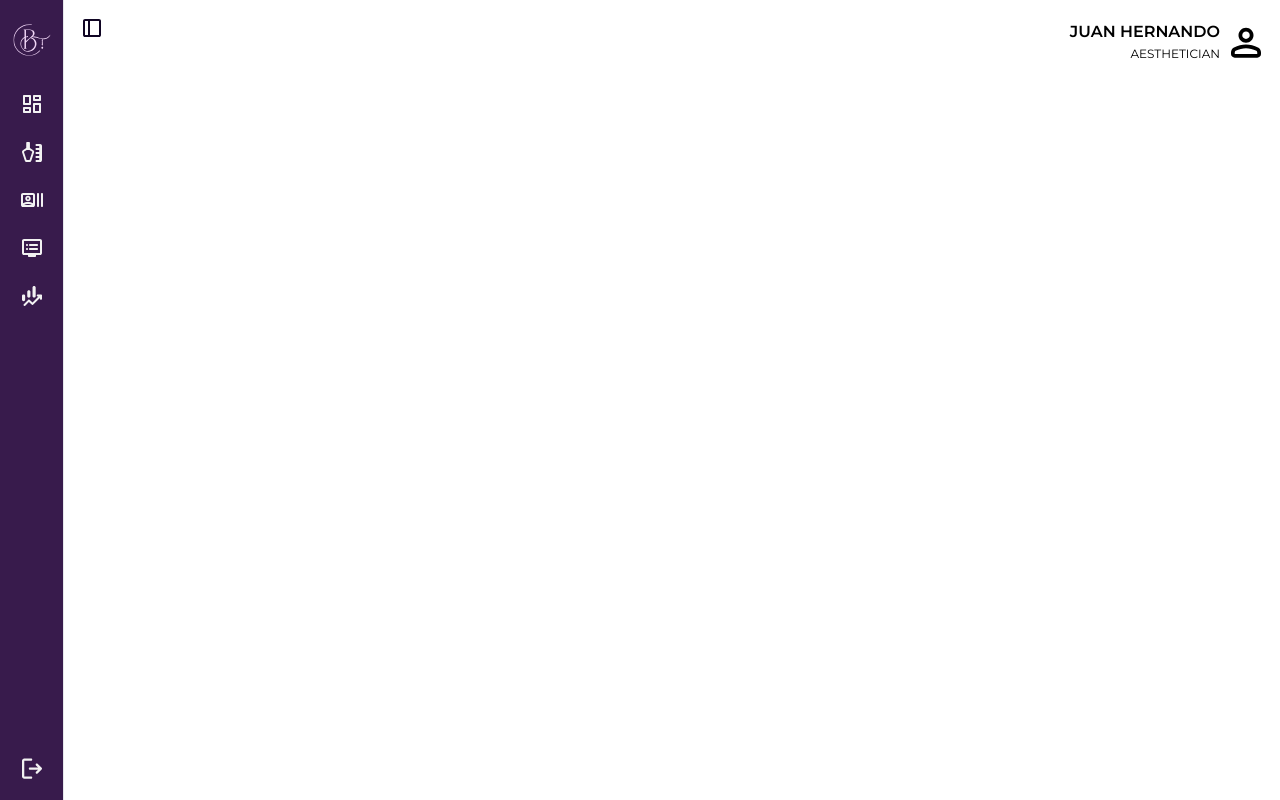
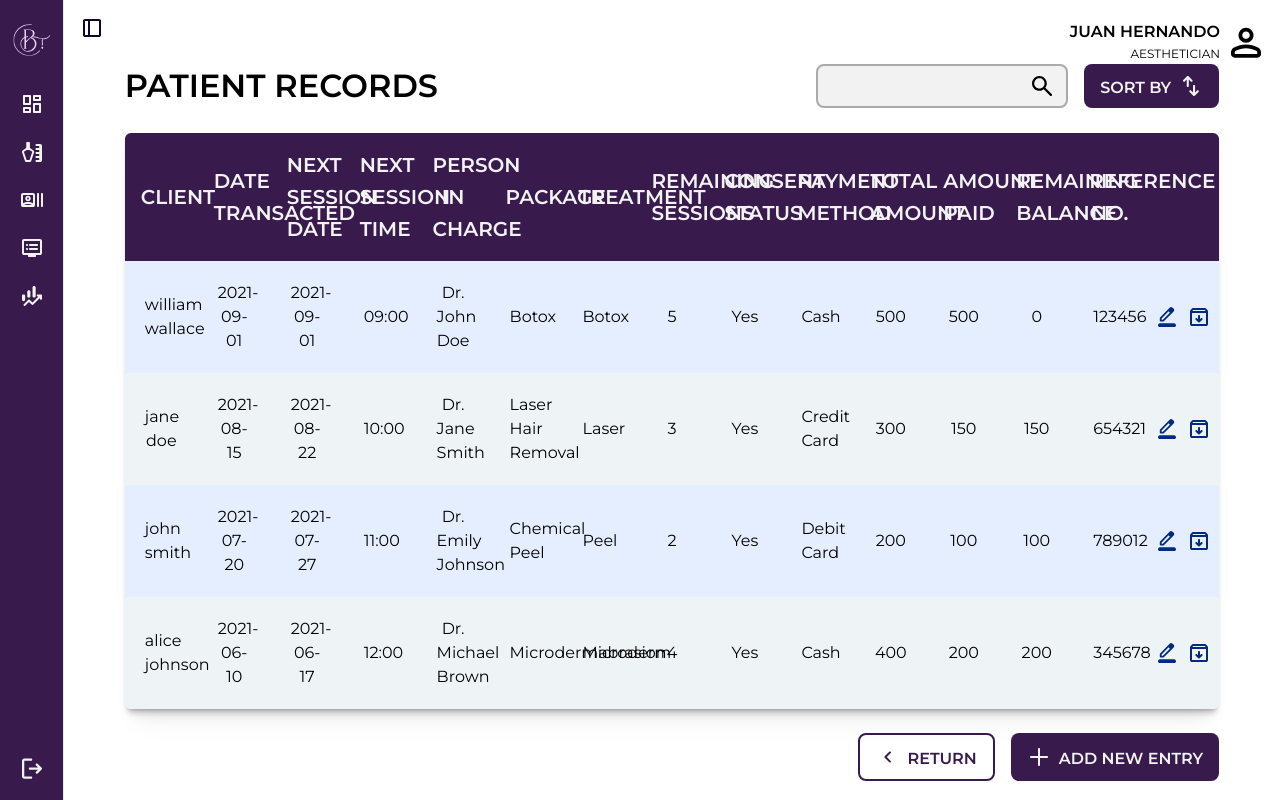
Before and after one commit to SoftwareEnginneringBeautox/testRepository, a React (Vite) app in the folder client/: page /PatientRecordsDatabase in a window 1280 px wide. Built offline with nearby package versions, Linux system fonts and the light colour scheme.

Commit message:
Created PatientRecords Page

```diff
--- a/client/src/App.jsx
+++ b/client/src/App.jsx
@@ -41,6 +41,8 @@ import Login from "./pages/Login";
 import Fin from "./pages/FinancialOverview";
 import AdministratorDashboard from "./pages/AdminDashboard";
 import StaffDashboard from "./pages/StaffDashboard";
+import PatientRecordsDatabase from "./pages/PatientRecordsDatabase";
+import AdministratorServices from "./pages/AdministratorServices";
 
 function App() {
   const [currentDate, setCurrentDate] = useState(new Date());
@@ -126,6 +128,14 @@ function App() {
           <Route path="/FinancialOverview" element={<Fin />} />
           <Route path="/AdminDashboard" element={<AdministratorDashboard />} />
           <Route path="/StaffDashboard" element={<StaffDashboard />} />
+          <Route
+            path="/PatientRecordsDatabase"
+            element={<PatientRecordsDatabase />}
+          />
+          <Route
+            path="/AdministratorServices"
+            element={<AdministratorServices />}
+          />
         </Routes>
       </BrowserRouter>
     </div>
--- a/client/src/pages/AdministratorServices.jsx
+++ b/client/src/pages/AdministratorServices.jsx
@@ -55,9 +55,6 @@ function AdministratorServices() {
             <td>4</td>
             <td>5</td>
             <td></td>
-          </tr>
-          <tr>
-            <Pagination />
           </tr>
         </tbody>
       </table>
--- /dev/null
+++ b/client/src/pages/PatientRecordsDatabase.jsx
@@ -0,0 +1,155 @@
+import React from "react";
+import { CTAButton, OutlineButton } from "@/Components";
+import ChevronLeftIcon from "@/assets/icons/ChevronLeftIcon";
+import PlusIcon from "@/assets/icons/PlusIcon";
+import SortIcon from "@/assets/icons/SortIcon";
+import MagnifyingGlassIcon from "@/assets/icons/MagnifyingGlassIcon";
+import EditIcon from "@/assets/icons/EditIcon";
+import ArchiveIcon from "@/assets/icons/ArchiveIcon";
+
+function PatientRecordsDatabase() {
+  //dummy data
+
+  const dummyRecords = [
+    {
+      client: "william wallace",
+      dateTransacted: "2021-09-01",
+      nextSessionDate: "2021-09-01",
+      nextSessionTime: "09:00",
+      personInCharge: "Dr. John Doe",
+      package: "Botox",
+      treatment: "Botox",
+      remainingSessions: 5,
+      consentStatus: "Yes",
+      paymentMethod: "Cash",
+      totalAmount: 500,
+      amountPaid: 500,
+      remainingBalance: 0,
+      referenceNo: "123456"
+    },
+    {
+      client: "jane doe",
+      dateTransacted: "2021-08-15",
+      nextSessionDate: "2021-08-22",
+      nextSessionTime: "10:00",
+      personInCharge: "Dr. Jane Smith",
+      package: "Laser Hair Removal",
+      treatment: "Laser",
+      remainingSessions: 3,
+      consentStatus: "Yes",
+      paymentMethod: "Credit Card",
+      totalAmount: 300,
+      amountPaid: 150,
+      remainingBalance: 150,
+      referenceNo: "654321"
+    },
+    {
+      client: "john smith",
+      dateTransacted: "2021-07-20",
+      nextSessionDate: "2021-07-27",
+      nextSessionTime: "11:00",
+      personInCharge: "Dr. Emily Johnson",
+      package: "Chemical Peel",
+      treatment: "Peel",
+      remainingSessions: 2,
+      consentStatus: "Yes",
+      paymentMethod: "Debit Card",
+      totalAmount: 200,
+      amountPaid: 100,
+      remainingBalance: 100,
+      referenceNo: "789012"
+    },
+    {
+      client: "alice johnson",
+      dateTransacted: "2021-06-10",
+      nextSessionDate: "2021-06-17",
+      nextSessionTime: "12:00",
+      personInCharge: "Dr. Michael Brown",
+      package: "Microdermabrasion",
+      treatment: "Microderm",
+      remainingSessions: 4,
+      consentStatus: "Yes",
+      paymentMethod: "Cash",
+      totalAmount: 400,
+      amountPaid: 200,
+      remainingBalance: 200,
+      referenceNo: "345678"
+    }
+  ];
+
+  return (
+    <div className="flex flex-col gap-[1.5rem]">
+      <div className="flex justify-between items-center">
+        <h4 className="font-semibold text-[2rem] leading-[2.8rem]">
+          PATIENT RECORDS
+        </h4>
+        <div className="flex gap-4">
+          <div className="input-field">
+            <input type="text" className="text-input" />
+            <button>
+              <MagnifyingGlassIcon />
+            </button>
+          </div>
+          <CTAButton text="SORT BY" rightIcon={<SortIcon />} />
+        </div>
+      </div>
+      <table className="PRISM-table">
+        <thead>
+          <tr>
+            <th>CLIENT</th>
+            <th>DATE TRANSACTED</th>
+            <th>NEXT SESSION DATE</th>
+            <th>NEXT SESSION TIME</th>
+            <th>PERSON IN CHARGE</th>
+            <th>PACKAGE</th>
+            <th>TREATMENT</th>
+            <th>REMAINING SESSIONS</th>
+            <th>CONSENT STATUS</th>
+            <th>PAYMENT METHOD</th>
+            <th>TOTAL AMOUNT</th>
+            <th>AMOUNT PAID</th>
+            <th>REMAINING BALANCE</th>
+            <th>REFERENCE NO.</th>
+            <th></th>
+          </tr>
+        </thead>
+        <tbody>
+          {dummyRecords.map((record, index) => (
+            <tr key={index}>
+              <td>{record.client}</td>
+              <td>{record.dateTransacted}</td>
+              <td>{record.nextSessionDate}</td>
+              <td>{record.nextSessionTime}</td>
+              <td>{record.personInCharge}</td>
+              <td>{record.package}</td>
+              <td>{record.treatment}</td>
+              <td>{record.remainingSessions}</td>
+              <td>{record.consentStatus}</td>
+              <td>{record.paymentMethod}</td>
+              <td>{record.totalAmount}</td>
+              <td>{record.amountPaid}</td>
+              <td>{record.remainingBalance}</td>
+              <td>{record.referenceNo}</td>
+              <td>
+                <div className="flex justify-center gap-2">
+                  <button className="text-reflexBlue-400">
+                    <EditIcon />
+                  </button>
+                  <button className="text-reflexBlue-400">
+                    <ArchiveIcon />
+                  </button>
+                </div>
+              </td>
+            </tr>
+          ))}
+        </tbody>
+      </table>
+      <div className="flex flex-row gap-4 justify-end">
+        <OutlineButton text="RETURN" leftIcon={<ChevronLeftIcon />} />
+        <CTAButton text="ADD NEW ENTRY" leftIcon={<PlusIcon />} />
+      </div>
+    </div>
+  );
+}
+
+export default PatientRecordsDatabase;
--- a/client/src/pages/StaffDashboard.jsx
+++ b/client/src/pages/StaffDashboard.jsx
@@ -125,6 +125,38 @@ function StaffDashboard() {
     }, 15000);
   };
 
+  //dummy data for passing objects through table
+  const packages = [
+    {
+      productID: "1234432112",
+      package: "duchess",
+      treatment: "steaming",
+      sessions: 5,
+      price: 4999
+    },
+    {
+      productID: "123433522",
+      package: "me-so sexy",
+      treatment: "mesolipo",
+      sessions: 30,
+      price: 14999
+    },
+    {
+      productID: "765479901",
+      package: "hifu 7d",
+      treatment: "slimming",
+      sessions: 4,
+      price: 9999
+    },
+    {
+      productID: "1234664891",
+      package: "empress",
+      treatment: "diode lazer",
+      sessions: 6,
+      price: 14999
+    }
+  ];
+
   return (
     <div className="flex items-start gap-12 justify-center ">
       <div className="w-full flex flex-col gap-8">
@@ -180,34 +212,15 @@ function StaffDashboard() {
             </tr>
           </thead>
           <tbody>
-            <tr>
-              <td>check 1</td>
-              <td>check 2</td>
-              <td>check 3</td>
-              <td>check 4</td>
-              <td>check 5</td>
-            </tr>
-            <tr>
-              <td>check 1</td>
-              <td>check 2</td>
-              <td>check 3</td>
-              <td>check 4</td>
-              <td>check 5</td>
-            </tr>
-            <tr>
-              <td>check 1</td>
-              <td>check 2</td>
-              <td>check 3</td>
-              <td>check 4</td>
-              <td>check 5</td>
-            </tr>
-            <tr>
-              <td>check 1</td>
-              <td>check 2</td>
-              <td>check 3</td>
-              <td>check 4</td>
-              <td>check 5</td>
-            </tr>
+            {packages.map((product, index) => (
+              <tr key={index}>
+                <td>{product.productID}</td>
+                <td>{product.package.toUpperCase()}</td>
+                <td>{product.treatment.toUpperCase()}</td>
+                <td>{product.sessions}</td>
+                <td>PHP {product.price.toLocaleString("en-US")}</td>
+              </tr>
+            ))}
           </tbody>
         </table>
         <br />
```
